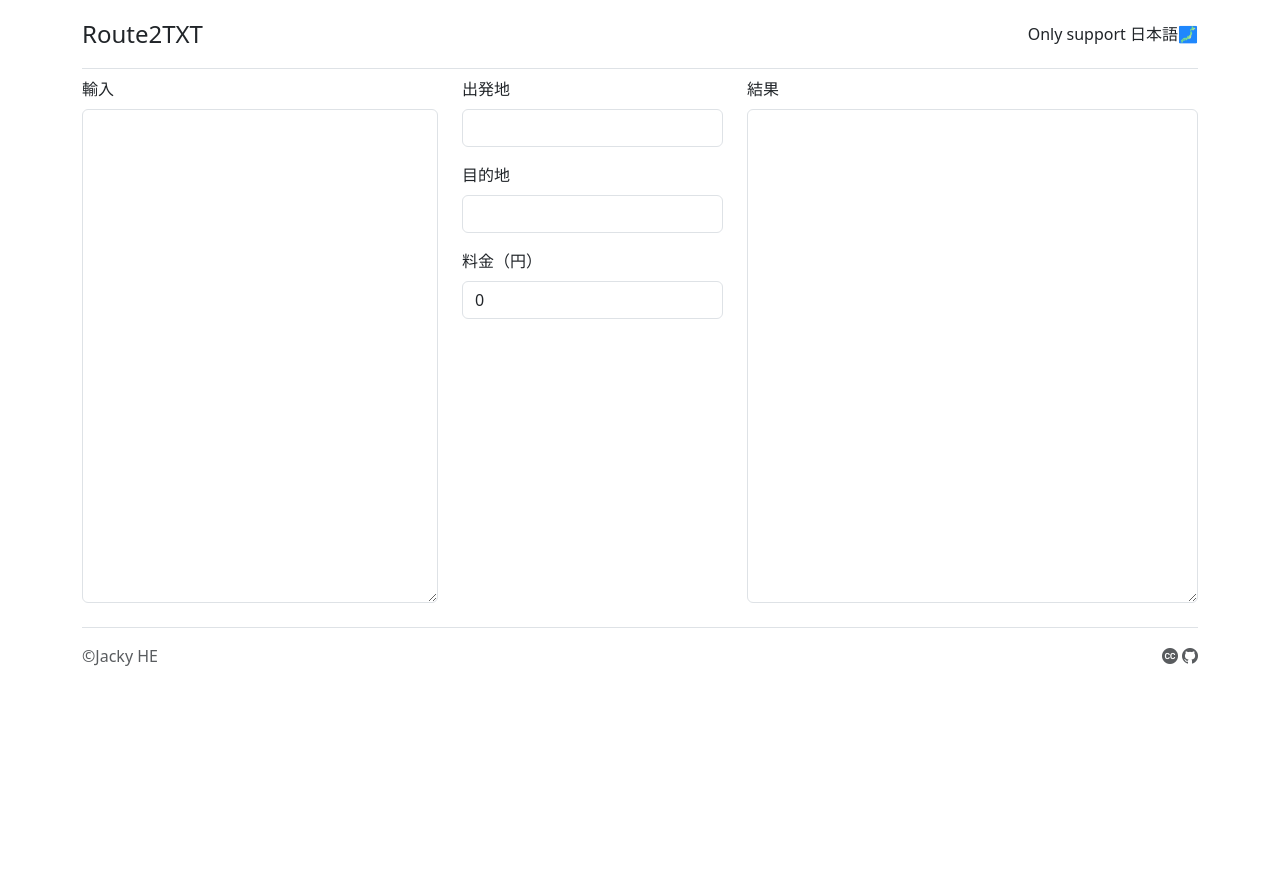
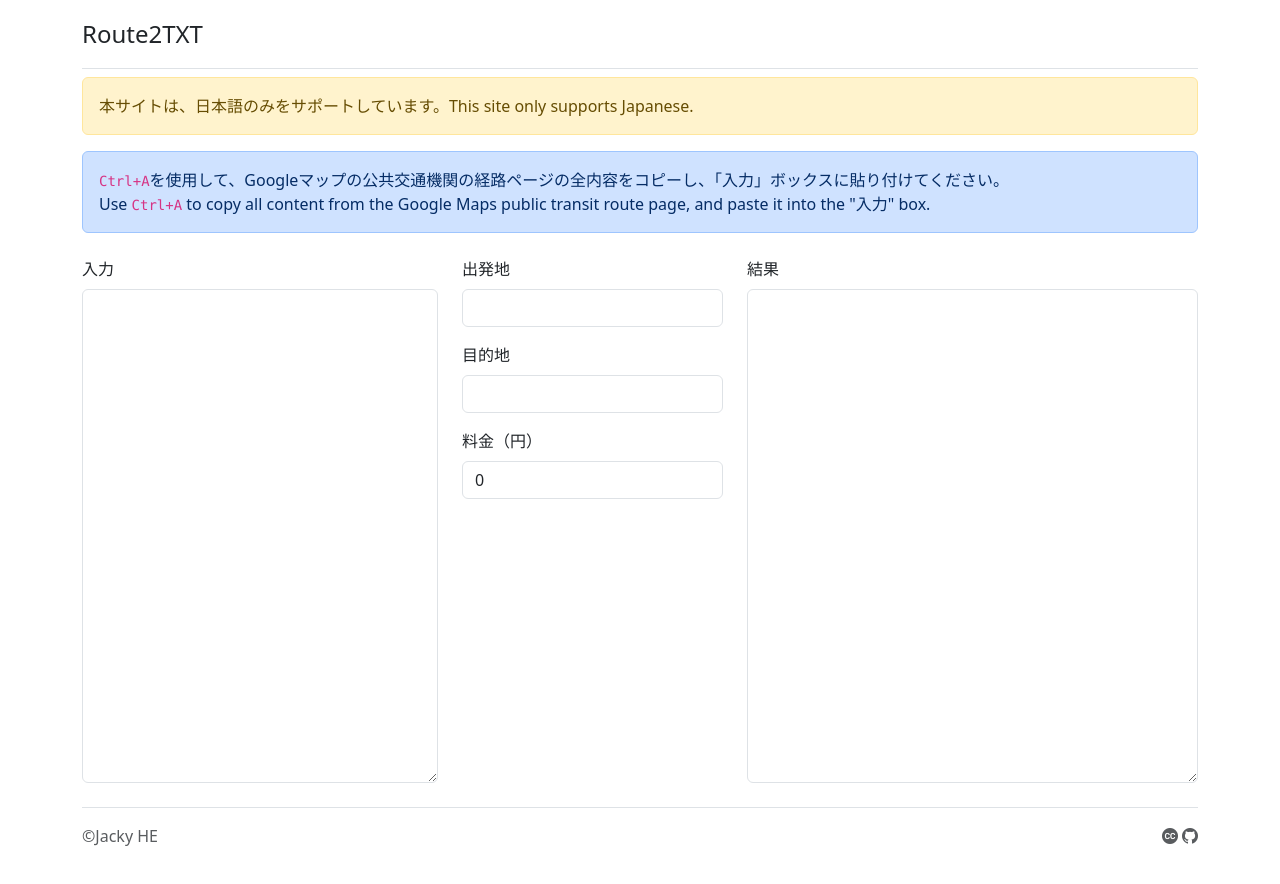
Before and after one commit to ihkk/Route2TXT, a React (Create React App) app: page / in a window 1280 px wide. Shown: the top 884 px of the page. Before the commit the page ends 800 px from the top, so only its background shows below. Built offline with nearby package versions, Linux system fonts and the light colour scheme.

Commit message:
add alert box

```diff
--- a/src/App.js
+++ b/src/App.js
@@ -125,11 +125,23 @@ function App() {
           <a href="." class="d-flex align-items-center me-md-auto text-dark text-decoration-none">
             <span class="fs-4">Route2TXT</span>
           </a>
-          <span class="d-flex align-items-center">Only support 日本語🗾</span>
         </header>
+        {/* warning bar */}
+        <div className='row mt-2'>
+          <div className='col-md-12'>
+            <div className="alert alert-warning" role="alert">
+              本サイトは、日本語のみをサポートしています。This site only supports Japanese.
+            </div>
+            <div className="alert alert-primary" role="alert">
+              <code>Ctrl+A</code>を使用して、Googleマップの公共交通機関の経路ページの全内容をコピーし、「入力」ボックスに貼り付けてください。<br />
+              Use <code>Ctrl+A</code> to copy all content from the Google Maps public transit route page, and paste it into the "入力" box.
+
+            </div>
+          </div>
+        </div>
         <div className='row mt-2'>
           <div className='col-md-4'>
-            <label for="inputTextarea" className='form-label'>輸入</label>
+            <label for="inputTextarea" className='form-label'>入力</label>
             <textarea class="form-control textarea-no-scroll" id="inputTextarea" rows="20" onChange={handleInputChange}></textarea>
           </div>
           <div className='col-md-3'>
```
